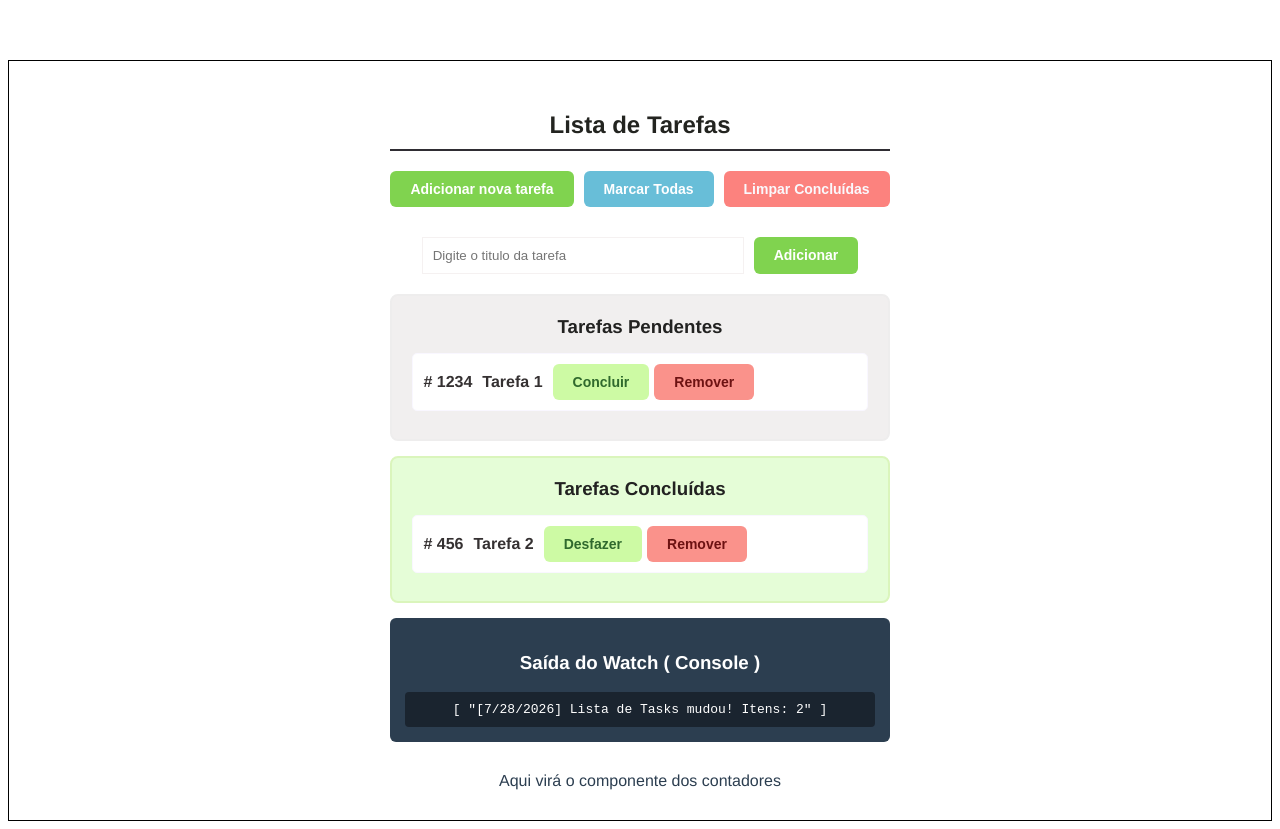
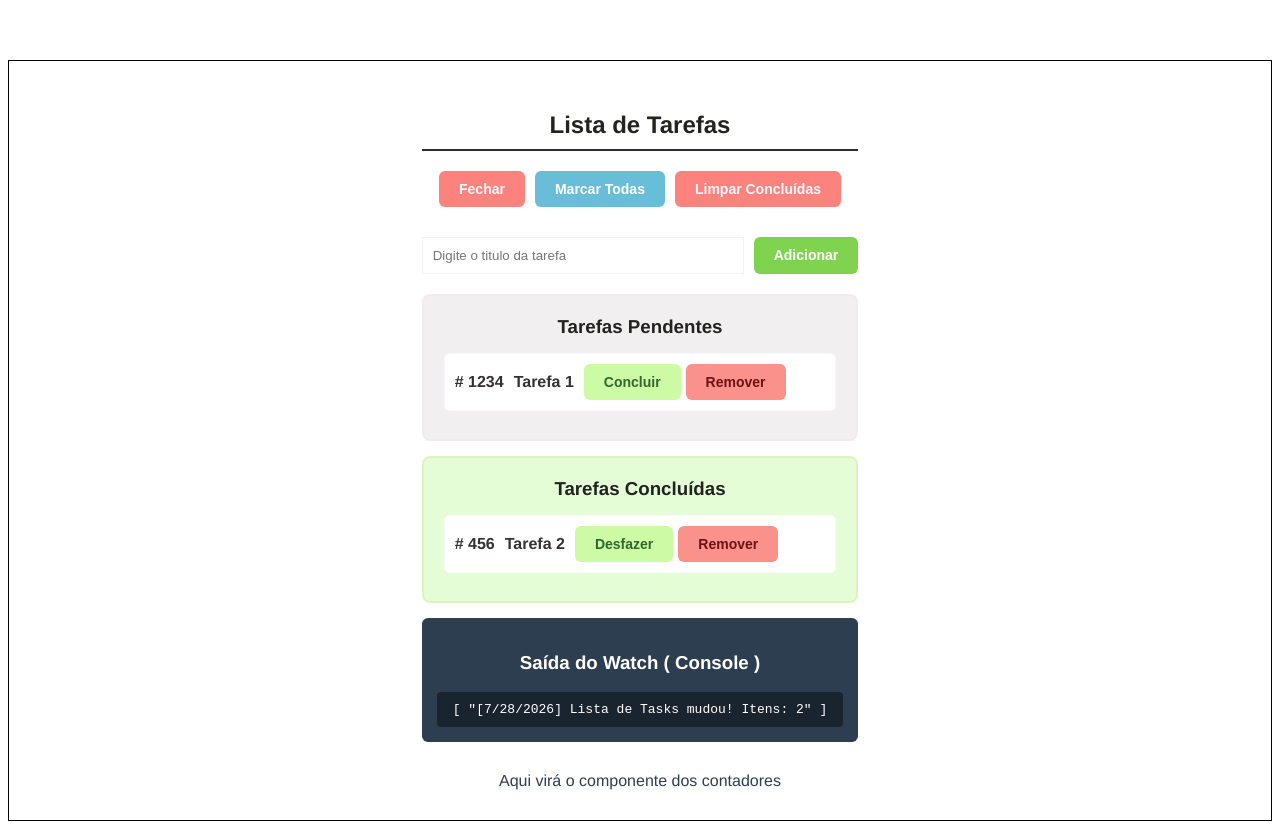
Before and after one commit to BrunaAMonteiro/Vue, a Vue app: page / in a window 1280 px wide. Both pictures are taken after a click on the button "Adicionar nova tarefa". Built offline with nearby package versions, Linux system fonts and the light colour scheme.

Commit message:
utilizando v-if para manipular o formulário

```diff
--- a/src/components/TaskList.vue
+++ b/src/components/TaskList.vue
@@ -4,14 +4,27 @@
         <h2>Lista de Tarefas</h2>
 
         <div class="controls">
-            <button class="bttn-add">Adicionar nova tarefa</button>
-            <button class="bttn-toggle-all">Marcar Todas</button>
-            <button class="bttn-clear">
+            <button
+                :class="bttnAddClass"
+                @click="handlerShowForm">
+                {{ bttnAddTask }}
+            </button>
+
+            <button
+                class="bttn-toggle-all">
+                Marcar Todas
+            </button>
+
+            <button
+                class="bttn-clear">
                 Limpar Concluídas
             </button>
         </div>
 
-        <div class="add-task-input"> <!-- formulário-->
+        <div
+            v-if="showForm"
+            class="add-task-input"
+        > <!-- formulário-->
 
         <!--Todas as vezes que eu digitar nesse input, automaticamente o que for digitado será preenchido nessa variavel (newTaskTitle) -->
             <input
@@ -23,9 +36,8 @@
 
             <button
                 class="bttn-add"
-                @click="addTask"
-            >
-                Adicionar
+                @click="addTask">
+                    Adicionar
             </button>
 
         </div>
@@ -75,7 +87,6 @@
 
 <script>
 
-
 import TaskItem from './TaskItem.vue'
 
 export default {
@@ -92,7 +103,8 @@ export default {
                 {id: 456, title: 'Tarefa 2' ,done: true }
             ],
             watchLogs: [],
-            newTaskTitle: ''
+            newTaskTitle: '',
+            showForm: false // falso para mostrar o fomrulário
         }
     },
     methods: {
@@ -122,6 +134,9 @@ export default {
             })
 
             this.newTaskTitle = ''
+        },
+        handlerShowForm() {
+            this.showForm = !this.showForm
         }
 
 
@@ -152,6 +167,16 @@ export default {
         },
         pandindTask(){
             return this.tasks.filter(task => !task.done) // done false
+        },
+        bttnAddTask() {
+            return this.showForm
+                ? 'Fechar'
+                : 'Adicionar nova tarefa'
+        },
+        bttnAddClass() {
+            return this.showForm
+                ? 'bttn-clear'
+                : 'bttn-add'
         }
     }
 
```
